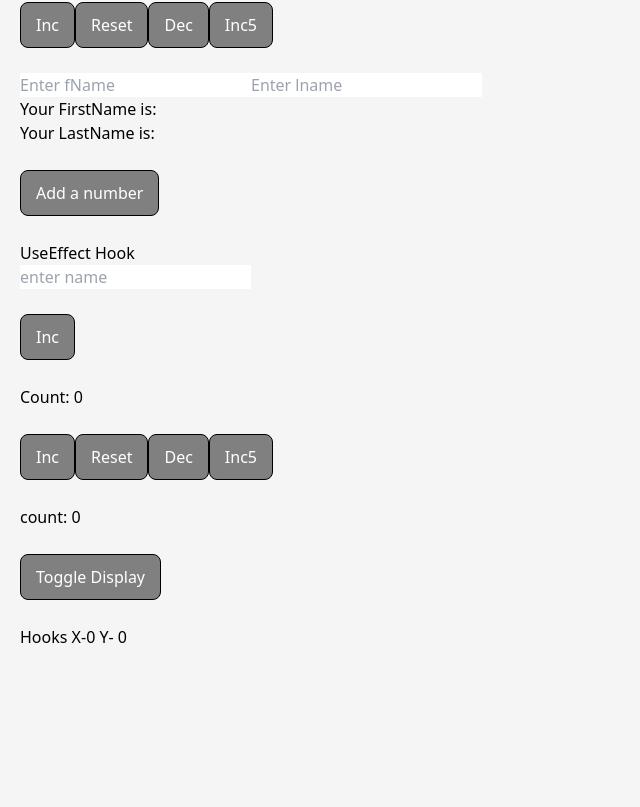
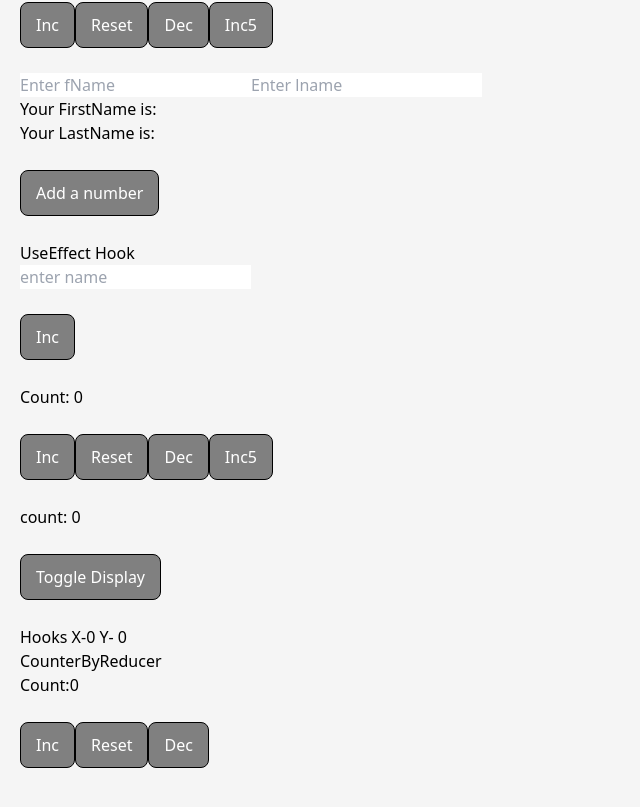
Before and after one commit to Omid-Sargazi/react-project, a React (Create React App) app: page / in a window 1280 px wide. Shown: the part 211-1018 px from the top of the page, without its empty margins (0-640 px from the left). Before the commit the page ends 880 px from the top, so only its background shows below. Built offline with nearby package versions, Linux system fonts and the light colour scheme.

Commit message:
React Hooks useReducer (simple state & action)

```diff
--- a/src/App.js
+++ b/src/App.js
@@ -91,6 +91,7 @@ import HookCOunFour from "./Components/HookCOunFour";
 import HookCounterone from "./Components/UseEffects/HookCounterone";
 import HookMouse from "./Components/HookMouse";
 import MouseContainer from "./Components/MouseContainer";
+import CounterByReducer from "./Components/useReducer/CounterByReducer";
 export const UserContext = React.createContext();
 export const ChannelContext = React.createContext();
 
@@ -129,6 +130,7 @@ const App = () => {
       <HookCounterone />
       {/* <HookMouse /> */}
       <MouseContainer />
+      <CounterByReducer />
     </div>
   );
 };
--- /dev/null
+++ b/src/Components/useReducer/CounterByReducer.js
@@ -0,0 +1,35 @@
+import { useReducer } from "react";
+
+const initialState = 0;
+const reducer = (state, action) => {
+  switch (action) {
+    case "inc":
+      return state + 1;
+
+    case "dec":
+      return state > 0 ? state - 1 : initialState;
+
+    case "reset":
+      return initialState;
+
+    default:
+      return state;
+  }
+};
+
+const CounterByReducer = () => {
+  const [count, disPatch] = useReducer(reducer, initialState);
+
+  return (
+    <>
+      <h1>CounterByReducer</h1>
+      <h2>Count:{count}</h2>
+
+      <button onClick={() => disPatch("inc")}>Inc</button>
+      <button onClick={() => disPatch("reset")}>Reset</button>
+      <button onClick={() => disPatch("dec")}>Dec</button>
+    </>
+  );
+};
+
+export default CounterByReducer;
```
Also changed, not shown: 1 other file (tests, documents, lock files or other folders).
